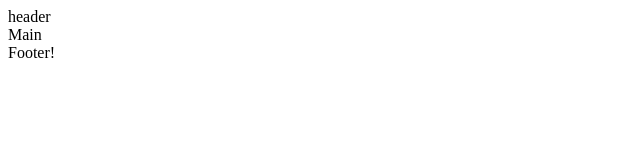
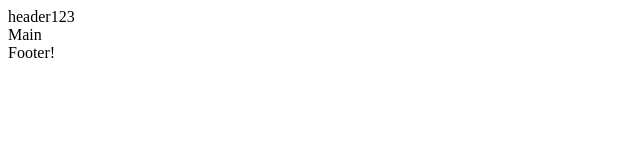
Before and after one commit to MartaChobaniuk/my-project, a plain HTML site: page index.html in a window 1280 px wide. Shown: the full height of the page, 0-640 px from the left. Drawn offline with Linux system fonts and the light colour scheme.

Commit message:
Update index.html

```diff
--- a/index.html
+++ b/index.html
@@ -10,7 +10,7 @@
 
 <body>
 
-  <header>header</header>
+  <header>header123</header>
   <main>Main</main>
   <footer>Footer!</footer>
 
```
